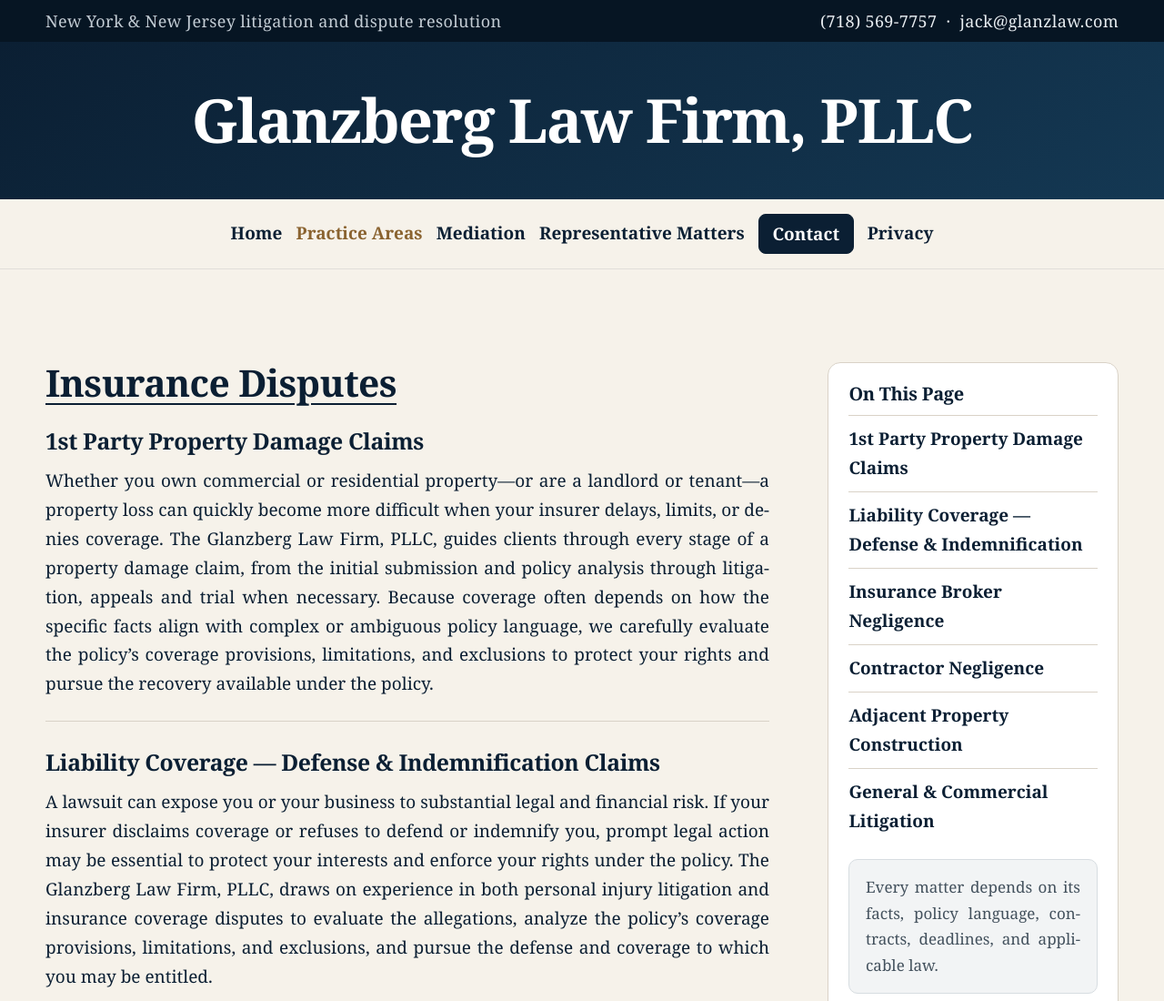
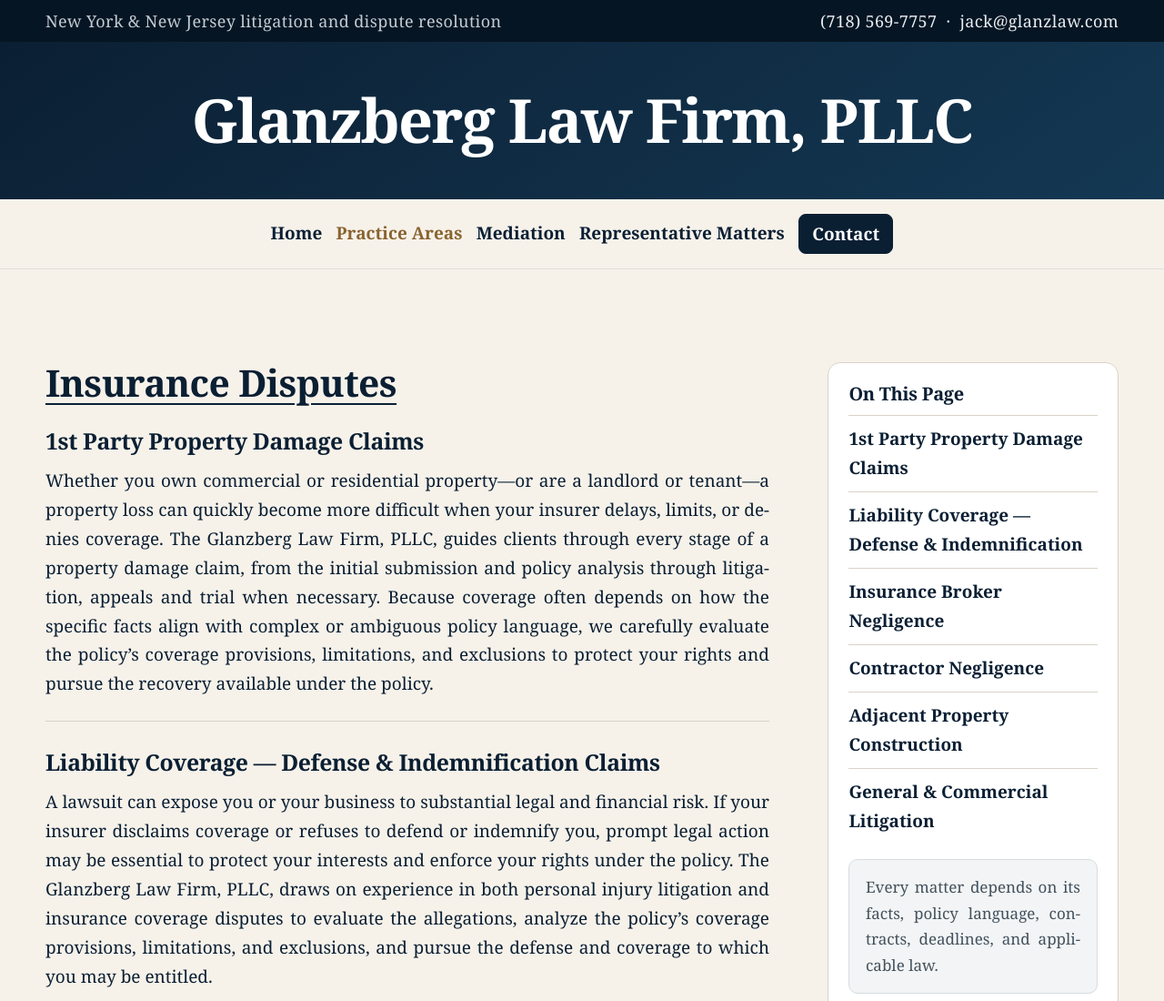
Before and after one commit to Glanzberg-Web/GlanzLaw, a plain HTML site: page practice-areas.html in a window 1280 px wide. Shown: the top 1100 px of the page at 91% size. Drawn offline with Linux system fonts and the light colour scheme.

Commit message:
Remove Privacy tab from primary navigation

```diff
--- a/practice-areas.html
+++ b/practice-areas.html
@@ -27,7 +27,7 @@
     <div class="container header-inner">
 
       <button class="nav-toggle" type="button" data-nav-toggle aria-label="Toggle primary navigation" aria-expanded="false" aria-controls="primary-nav">Menu</button>
-      <nav id="primary-nav" class="nav" data-nav aria-label="Primary navigation"><a href="jack.html">Home</a><a href="practice-areas.html" aria-current="page">Practice Areas</a><a href="mediation.html">Mediation</a><a href="representative-matters.html">Representative Matters</a><a class="button button--small" href="contact.html">Contact</a><a href="privacy.html">Privacy</a></nav>
+      <nav id="primary-nav" class="nav" data-nav aria-label="Primary navigation"><a href="jack.html">Home</a><a href="practice-areas.html" aria-current="page">Practice Areas</a><a href="mediation.html">Mediation</a><a href="representative-matters.html">Representative Matters</a><a class="button button--small" href="contact.html">Contact</a></nav>
     </div>
   </header>
   <main id="main" tabindex="-1">
```
